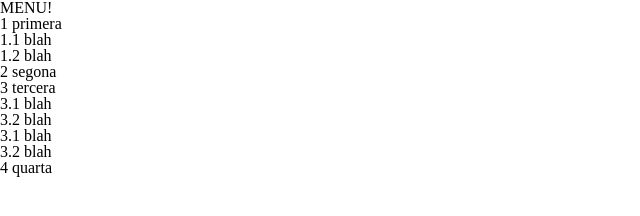
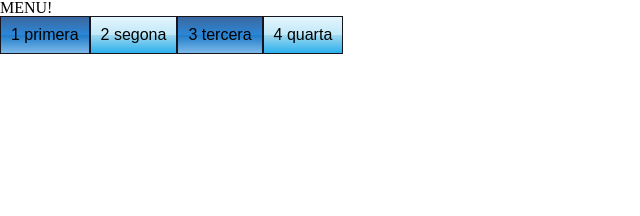
Before and after one commit to infomila/daw_m09, a plain HTML site: page UF1/exercicis/1_menus_a_dojo/menu_horitzontal.html in a window 1280 px wide. Shown: the whole page, without its empty margins (0-640 px from the left). Drawn offline with Linux system fonts and the light colour scheme.

Commit message:
Exercici celo

```diff
--- /dev/null
+++ b/UF1/exercicis/1_menus_a_dojo/estils_horitzontal.less
@@ -0,0 +1,82 @@
+.menu {
+
+    li {
+        border:1px solid #15151d;
+        padding:10px;
+        font-family: Arial, sans-serif;
+        background-color: #53aac4;
+        display:block;
+        position:relative;
+       /* width:100%;*/
+
+        /* Permalink - use to edit and share this gradient: http://colorzilla.com/gradient-editor/#3b679e+0,2b88d9+50,207cca+51,7db9e8+100;Blue+Gloss+%232 */
+        background: rgb(59,103,158); /* Old browsers */
+        background: -moz-linear-gradient(top, rgba(59,103,158,1) 0%, rgba(43,136,217,1) 50%, rgba(32,124,202,1) 51%, rgba(125,185,232,1) 100%); /* FF3.6-15 */
+        background: -webkit-linear-gradient(top, rgba(59,103,158,1) 0%,rgba(43,136,217,1) 50%,rgba(32,124,202,1) 51%,rgba(125,185,232,1) 100%); /* Chrome10-25,Safari5.1-6 */
+        background: linear-gradient(to bottom, rgba(59,103,158,1) 0%,rgba(43,136,217,1) 50%,rgba(32,124,202,1) 51%,rgba(125,185,232,1) 100%); /* W3C, IE10+, FF16+, Chrome26+, Opera12+, Safari7+ */
+        filter: progid:DXImageTransform.Microsoft.gradient( startColorstr='#3b679e', endColorstr='#7db9e8',GradientType=0 ); /* IE6-9 */
+    }
+
+    li:nth-child(even) {
+        /* Permalink - use to edit and share this gradient: http://colorzilla.com/gradient-editor/#e4f5fc+0,bfe8f9+50,9fd8ef+51,2ab0ed+100;Blue+Gloss+%235 */
+        background: rgb(228,245,252); /* Old browsers */
+        background: -moz-linear-gradient(top, rgba(228,245,252,1) 0%, rgba(191,232,249,1) 50%, rgba(159,216,239,1) 51%, rgba(42,176,237,1) 100%); /* FF3.6-15 */
+        background: -webkit-linear-gradient(top, rgba(228,245,252,1) 0%,rgba(191,232,249,1) 50%,rgba(159,216,239,1) 51%,rgba(42,176,237,1) 100%); /* Chrome10-25,Safari5.1-6 */
+        background: linear-gradient(to bottom, rgba(228,245,252,1) 0%,rgba(191,232,249,1) 50%,rgba(159,216,239,1) 51%,rgba(42,176,237,1) 100%); /* W3C, IE10+, FF16+, Chrome26+, Opera12+, Safari7+ */
+        filter: progid:DXImageTransform.Microsoft.gradient( startColorstr='#e4f5fc', endColorstr='#2ab0ed',GradientType=0 ); /* IE6-9 */
+
+    }
+    li:hover {
+        /* Permalink - use to edit and share this gradient: http://colorzilla.com/gradient-editor/#b4ddb4+0,83c783+17,52b152+33,008a00+67,005700+83,002400+100;Green+3D+%231 */
+        background: rgb(180,221,180); /* Old browsers */
+        background: -moz-linear-gradient(top, rgba(180,221,180,1) 0%, rgba(131,199,131,1) 17%, rgba(82,177,82,1) 33%, rgba(0,138,0,1) 67%, rgba(0,87,0,1) 83%, rgba(0,36,0,1) 100%); /* FF3.6-15 */
+        background: -webkit-linear-gradient(top, rgba(180,221,180,1) 0%,rgba(131,199,131,1) 17%,rgba(82,177,82,1) 33%,rgba(0,138,0,1) 67%,rgba(0,87,0,1) 83%,rgba(0,36,0,1) 100%); /* Chrome10-25,Safari5.1-6 */
+        background: linear-gradient(to bottom, rgba(180,221,180,1) 0%,rgba(131,199,131,1) 17%,rgba(82,177,82,1) 33%,rgba(0,138,0,1) 67%,rgba(0,87,0,1) 83%,rgba(0,36,0,1) 100%); /* W3C, IE10+, FF16+, Chrome26+, Opera12+, Safari7+ */
+        filter: progid:DXImageTransform.Microsoft.gradient( startColorstr='#b4ddb4', endColorstr='#002400',GradientType=0 ); /* IE6-9 */
+    }
+
+
+    .opcions>ul>li> {
+
+        float:left;
+
+    }
+
+    li ul{
+        //display: none;
+        display: block;
+        position:absolute;
+        top:100%;
+        left:0px;
+    }
+
+    li li {
+        height: 0px;
+        padding:0px;
+        color:transparent;
+        border-width:0px;
+    }
+
+    ul ul ul {
+        top:0px;
+        left:100%;
+    }
+
+    li:hover > ul >li {
+        height: 40px;
+        line-height: 40px;
+        transition: height 1s, color 4s;
+        border:1px solid #15151d;
+        padding:20px;
+        color:black;
+    }
+
+    li:hover > ul {
+        //display: block;
+         width:100%;
+
+
+
+    }
+
+}
--- a/UF1/exercicis/1_menus_a_dojo/menu_horitzontal.html
+++ b/UF1/exercicis/1_menus_a_dojo/menu_horitzontal.html
@@ -3,7 +3,7 @@
 	<head>
 		<meta http-equiv="Content-Type" content="text/html; charset=utf-8">
 		<link  rel="stylesheet" href="reset.css" type="text/css">
-      <link  rel="stylesheet" href="estil_horitzontal.css" type="text/css">
+      <link  rel="stylesheet" href="estils_horitzontal.css" type="text/css">
 		<title>Menus</title>
 	</head>
 	<body>
@@ -18,14 +18,19 @@
                      <li>1.2 blah</li>
                   </ul>
                </li>
-               <li>2 segona</li>
+                <li>2 segona</li>
                <li>3 tercera
                   <ul>
                         <li>3.1 blah</li>
                         <li>3.2 blah
                            <ul>
-                              <li>3.1 blah</li>
-                              <li>3.2 blah</li>
+                              <li>3.2.1 blah
+                                <ul>
+                                    <li>3.2.1.1</li>
+                                    <li>3.2.1.2</li>
+                                </ul>
+                              </li>
+                              <li>3.2.2 blah</li>
                            </ul>
                         </li>
                   </ul>
```
Also changed, not shown: UF1/exercicis/1_menus_a_dojo/estils_horitzontal.css (added), 1 other file.
